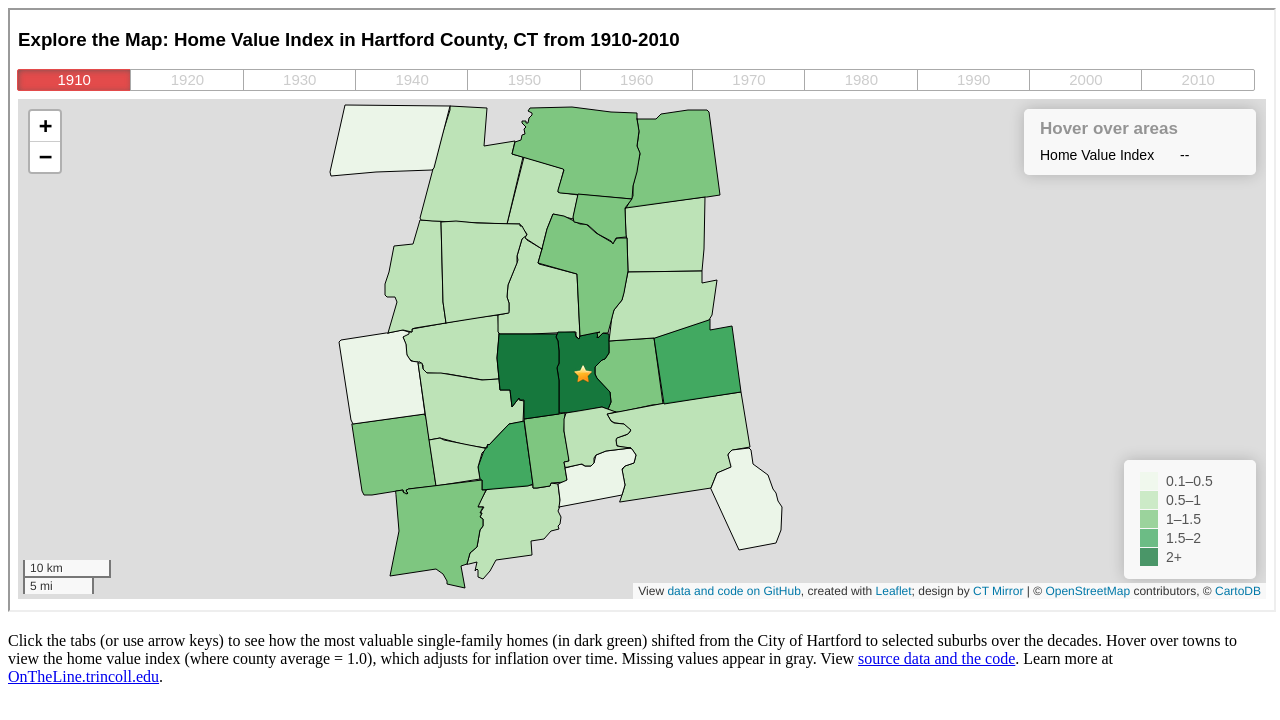
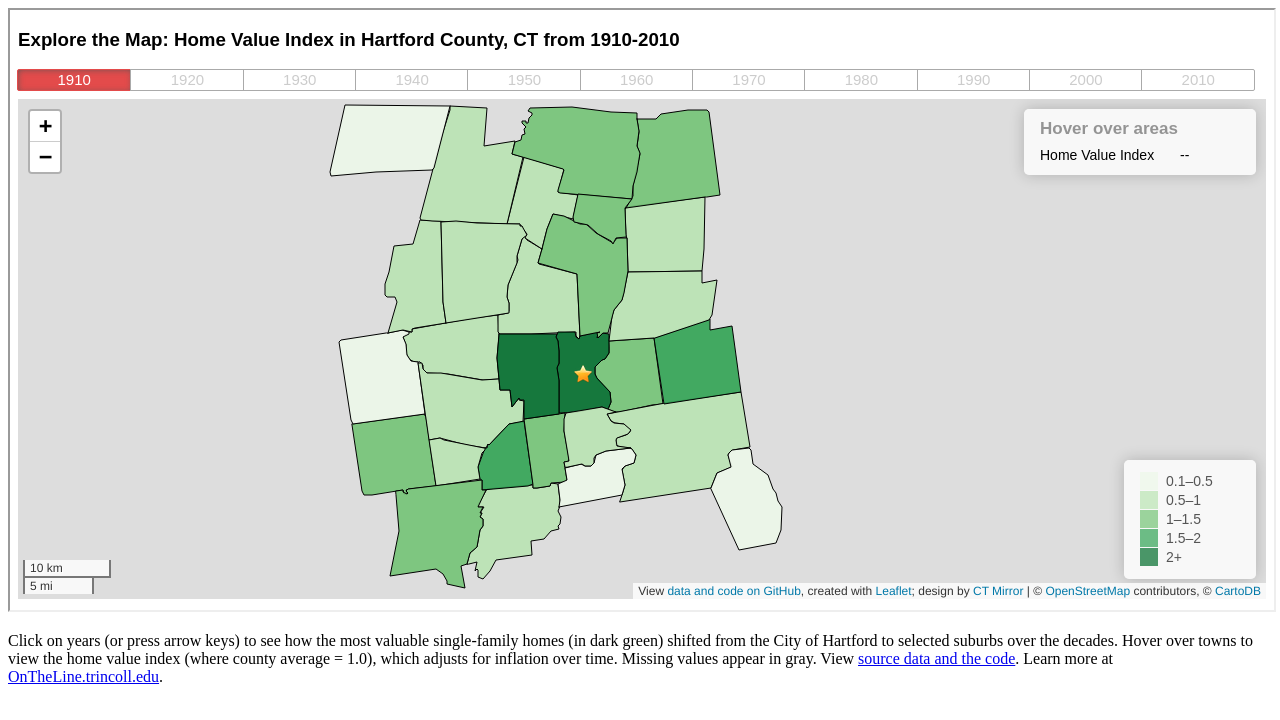
Before and after one commit to JackDougherty/otl-home-value, a plain HTML site: page index-caption.html in a window 1280 px wide. Drawn offline with nearby package versions, Linux system fonts and the light colour scheme.

Commit message:
Update index-caption.html

```diff
--- a/index-caption.html
+++ b/index-caption.html
@@ -1,12 +1,12 @@
 <!DOCTYPE html>
 <html>
 <head>
-  	<title>Home Value</title>
+  	<title>Home Value Map</title>
 		<meta name="viewport" content="width=device-width, initial-scale=1.0">
 		<meta charset="utf-8">
 </head>
 <body>
   <iframe src="index.html" width="100%" height="600"></iframe>
-  <p>Click the tabs (or use arrow keys) to see how the most valuable single-family homes (in dark green) shifted from the City of Hartford to selected suburbs over the decades. Hover over towns to view the home value index (where county average = 1.0), which adjusts for inflation over time. Missing values appear in gray. View <a href="http://github.com/jackdougherty/otl-home-value">source data and the code</a>. Learn more at <a href="http://OnTheLine.trincoll.edu">OnTheLine.trincoll.edu</a>.</p>
+  <p>Click on years (or press arrow keys) to see how the most valuable single-family homes (in dark green) shifted from the City of Hartford to selected suburbs over the decades. Hover over towns to view the home value index (where county average = 1.0), which adjusts for inflation over time. Missing values appear in gray. View <a href="http://github.com/jackdougherty/otl-home-value">source data and the code</a>. Learn more at <a href="http://OnTheLine.trincoll.edu">OnTheLine.trincoll.edu</a>.</p>
 </body>
 </html>
```
